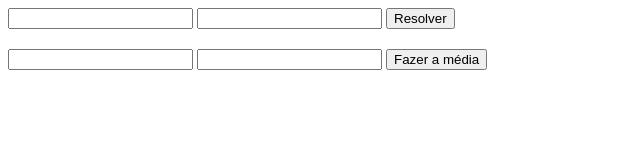
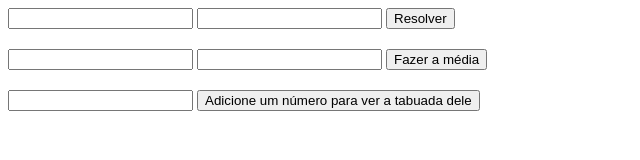
Before and after one commit to valencsoares/atividade3-branchs, a plain HTML site: page index.html in a window 1280 px wide. Shown: the whole page, without its empty margins (0-640 px from the left). Drawn offline with Linux system fonts and the light colour scheme.

Commit message:
Criado um input para mostrar a tabuada de um número

```diff
--- a/index.html
+++ b/index.html
@@ -16,5 +16,9 @@
     <input id="valor2" type="number">
     <button onclick="mediaArit()">Fazer a média</button>
     <h2 id="saida2"></h2>
+
+    <input id="num" type="number">
+    <button onclick="tabuada()">Adicione um número para ver a tabuada dele</button>
+    <h2 id="saida3"></h2>
 </body>
 </html>
```
